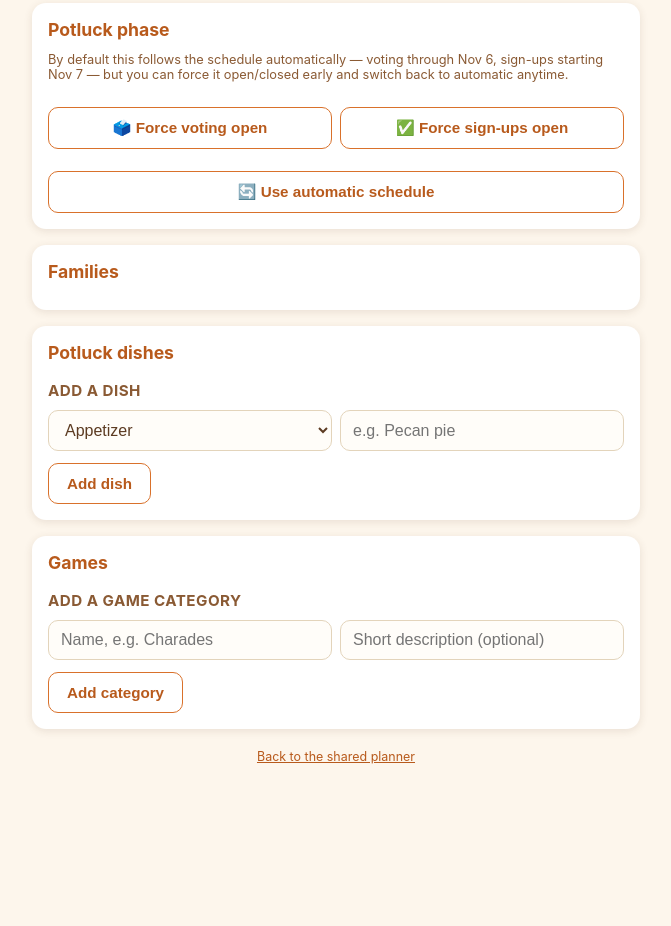
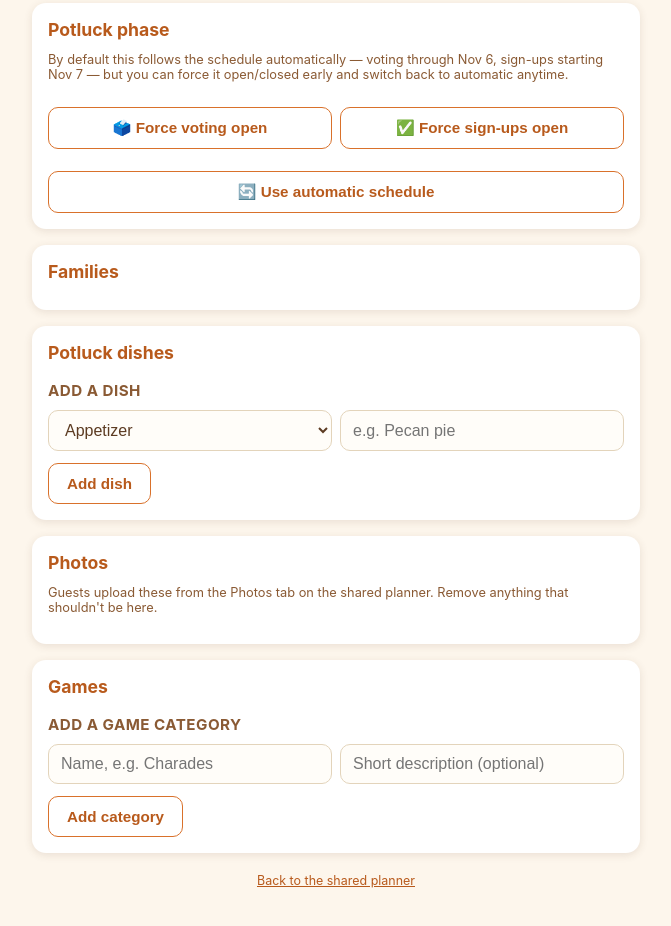
Before and after one commit to williamhubbell/thanksgiving-app, a website: page public/dashboard.html in a window 1280 px wide. Shown: the part 525-1451 px from the top of the page, without its empty margins (304-975 px from the left). Before the commit the page ends 1350 px from the top, so only its background shows below. Drawn offline with Linux system fonts and the light colour scheme; no server answers.

Commit message:
Update dashboard.html

```diff
--- a/public/dashboard.html
+++ b/public/dashboard.html
@@ -64,6 +64,12 @@
   </div>
 
   <div class="card">
+    <h2>Photos</h2>
+    <p class="hint">Guests upload these from the Photos tab on the shared planner. Remove anything that shouldn't be here.</p>
+    <div id="photoTable"></div>
+  </div>
+
+  <div class="card">
     <h2>Games</h2>
     <div id="gameTable"></div>
     <h3>Add a game category</h3>
```
